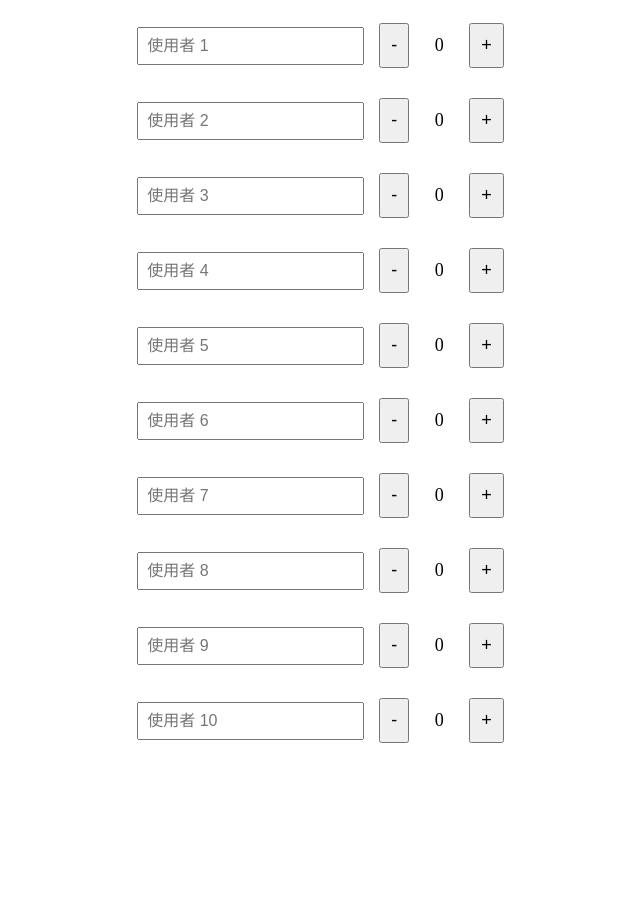
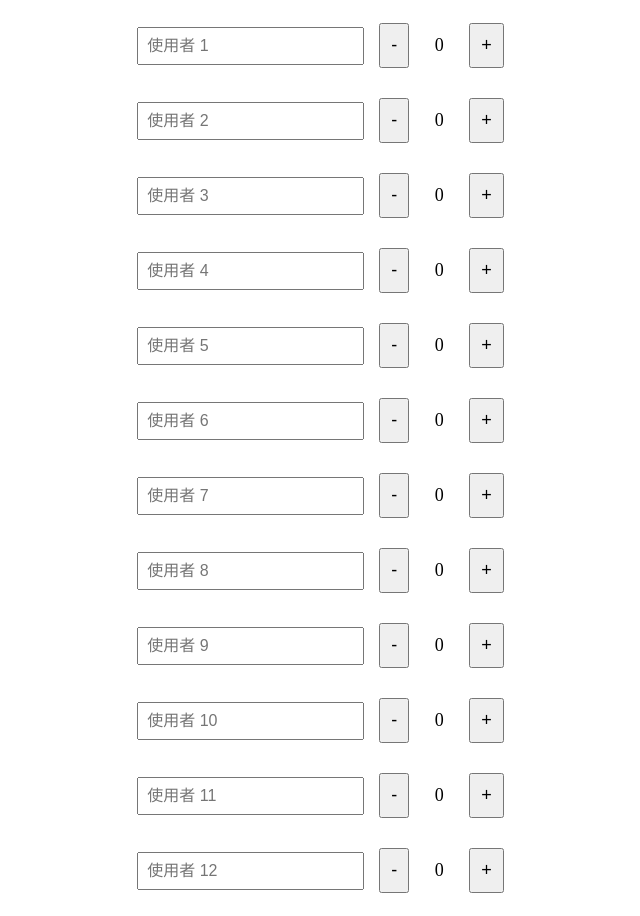
Before and after one commit to Kcegg123/defecate, a website: page index.html in a window 1280 px wide. Shown: the whole page, without its empty margins (317-957 px from the left). Before the commit the page ends 800 px from the top, so only its background shows below. Drawn offline with Linux system fonts and the light colour scheme.

Commit message:
Update index.html

```diff
--- a/index.html
+++ b/index.html
@@ -68,7 +68,7 @@
 </div>
 
 <script>
-    const numCounters = 10;
+    const numCounters = 12; // 設置12位人數
     let counters = JSON.parse(localStorage.getItem('counters')) || Array(numCounters).fill(0);
     let names = JSON.parse(localStorage.getItem('names')) || Array(numCounters).fill('');
 
```
